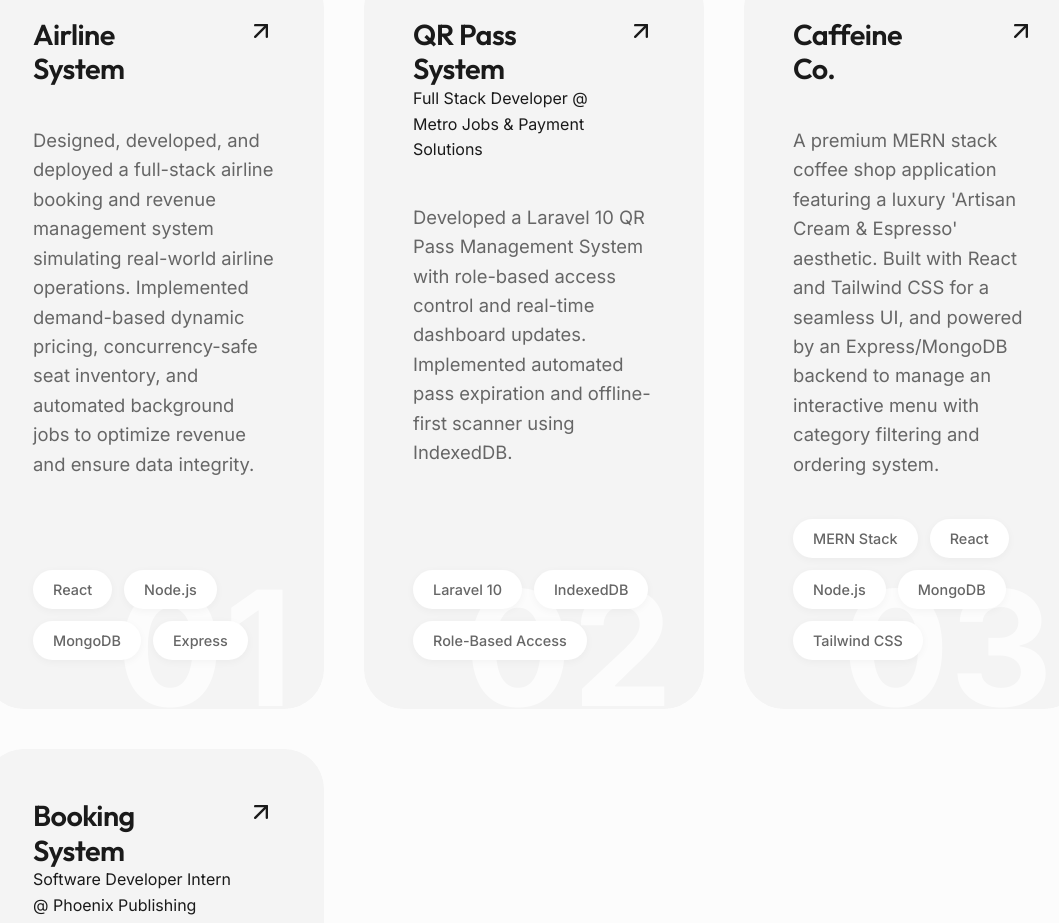
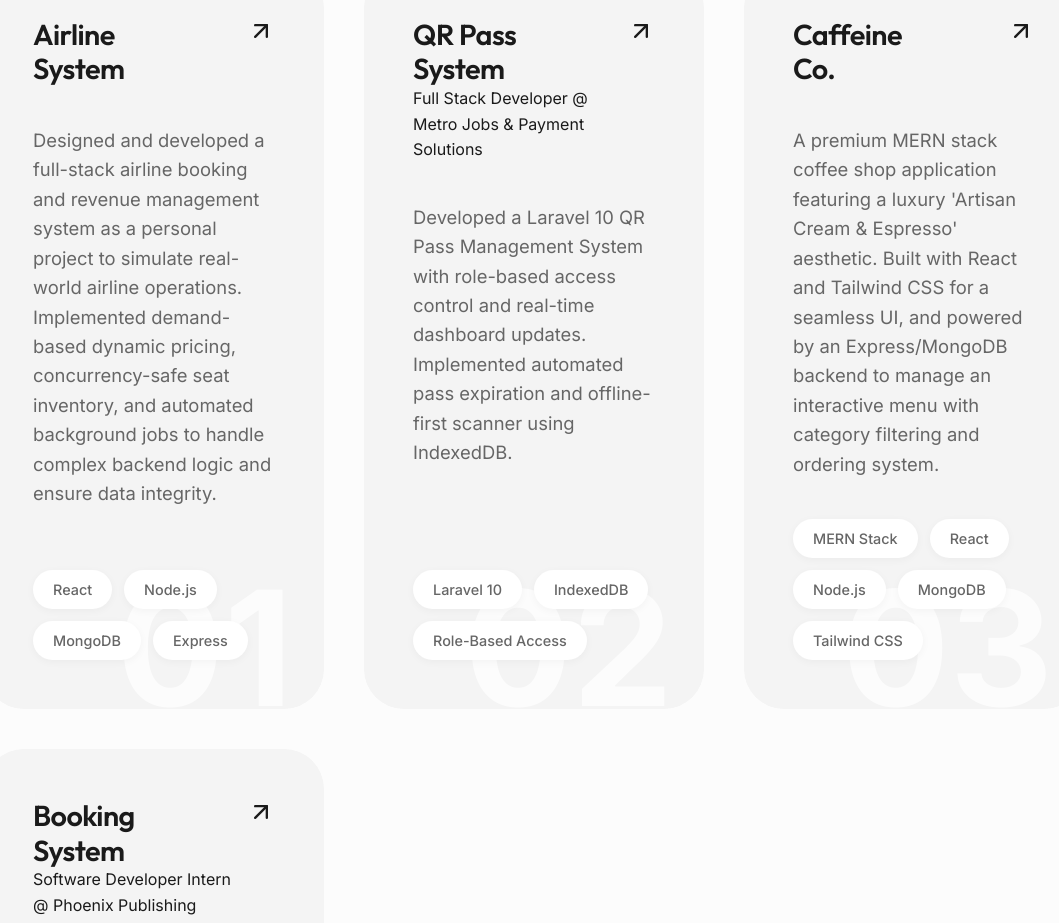
Before and after one commit to Jayronj0616/portfolio, a React (Vite) app: page / in a window 1280 px wide. Shown: the part 2340-3263 px from the top of the page, without its empty margins (106-1165 px from the left). Built offline with nearby package versions, Linux system fonts and the light colour scheme.

Commit message:
fix airline system details

```diff
--- a/src/data/portfolioData.js
+++ b/src/data/portfolioData.js
@@ -16,7 +16,7 @@ export const portfolioData = {
       title: "Airline System",
       hoverImage: "/images/airlines/airline.png",
       description:
-        "Designed, developed, and deployed a full-stack airline booking and revenue management system simulating real-world airline operations. Implemented demand-based dynamic pricing, concurrency-safe seat inventory, and automated background jobs to optimize revenue and ensure data integrity.",
+        "Designed and developed a full-stack airline booking and revenue management system as a personal project to simulate real-world airline operations. Implemented demand-based dynamic pricing, concurrency-safe seat inventory, and automated background jobs to handle complex backend logic and ensure data integrity.",
       tags: ["React", "Node.js", "MongoDB", "Express"],
       link: "#",
       github: "#",
```
